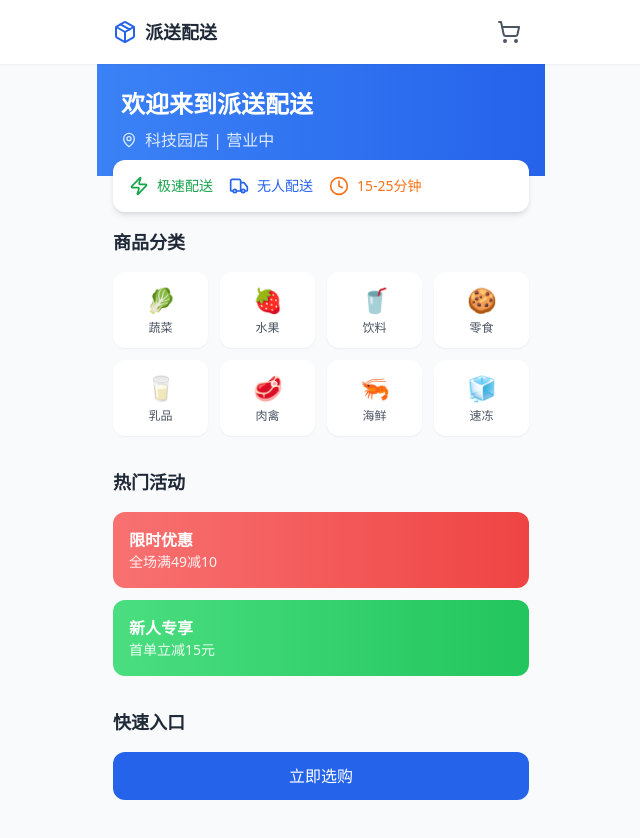
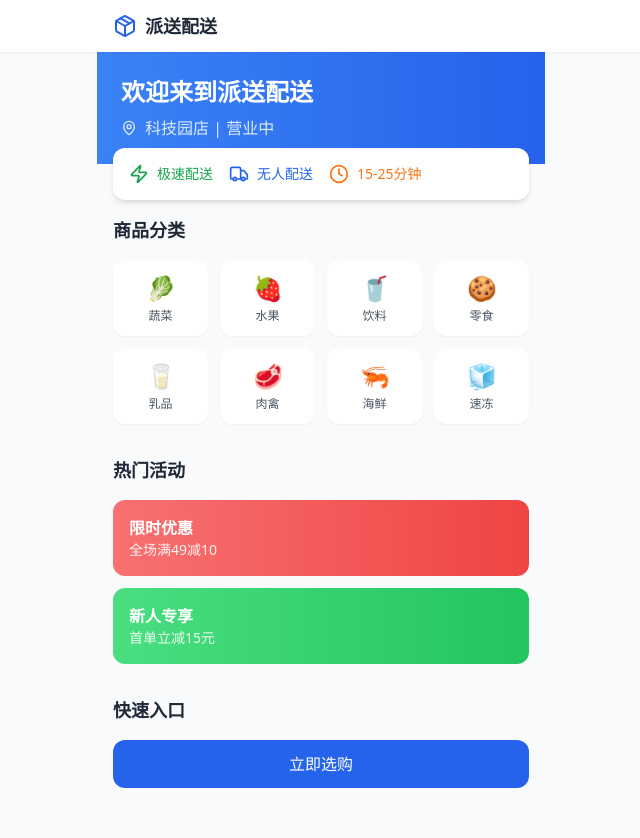
Before and after one commit to shulanXS/Dispatch-Delivery-App-Frontend, a React (Vite) app: page / in a window 1280 px wide. Shown: the top 838 px of the page, without its empty margins (319-959 px from the left). Built offline with nearby package versions, Linux system fonts and the light colour scheme.

Commit message:
fix: 移除Header的购物车图标,保留CategoryPage的

```diff
--- a/src/components/Header.jsx
+++ b/src/components/Header.jsx
@@ -1,11 +1,7 @@
 import { Link } from 'react-router-dom';
-import { ShoppingCart, Package } from 'lucide-react';
-import { useCartStore } from '../store/useCartStore';
+import { Package } from 'lucide-react';
 
 export default function Header() {
-  const items = useCartStore((state) => state.items);
-  const cartCount = items.reduce((sum, item) => sum + item.quantity, 0);
-
   return (
     <header className="bg-white shadow-sm sticky top-0 z-50">
       <div className="max-w-md mx-auto px-4 py-3 flex items-center justify-between">
@@ -13,17 +9,6 @@ export default function Header() {
           <Package className="w-6 h-6 text-blue-600" />
           <span className="font-bold text-lg text-gray-800">派送配送</span>
         </Link>
-        <Link
-          to="/cart"
-          className="relative p-2 text-gray-600 hover:text-blue-600 transition-colors"
-        >
-          <ShoppingCart className="w-6 h-6" />
-          {cartCount > 0 && (
-            <span className="absolute -top-1 -right-1 bg-red-500 text-white text-xs w-5 h-5 rounded-full flex items-center justify-center">
-              {cartCount}
-            </span>
-          )}
-        </Link>
       </div>
     </header>
   );
```
